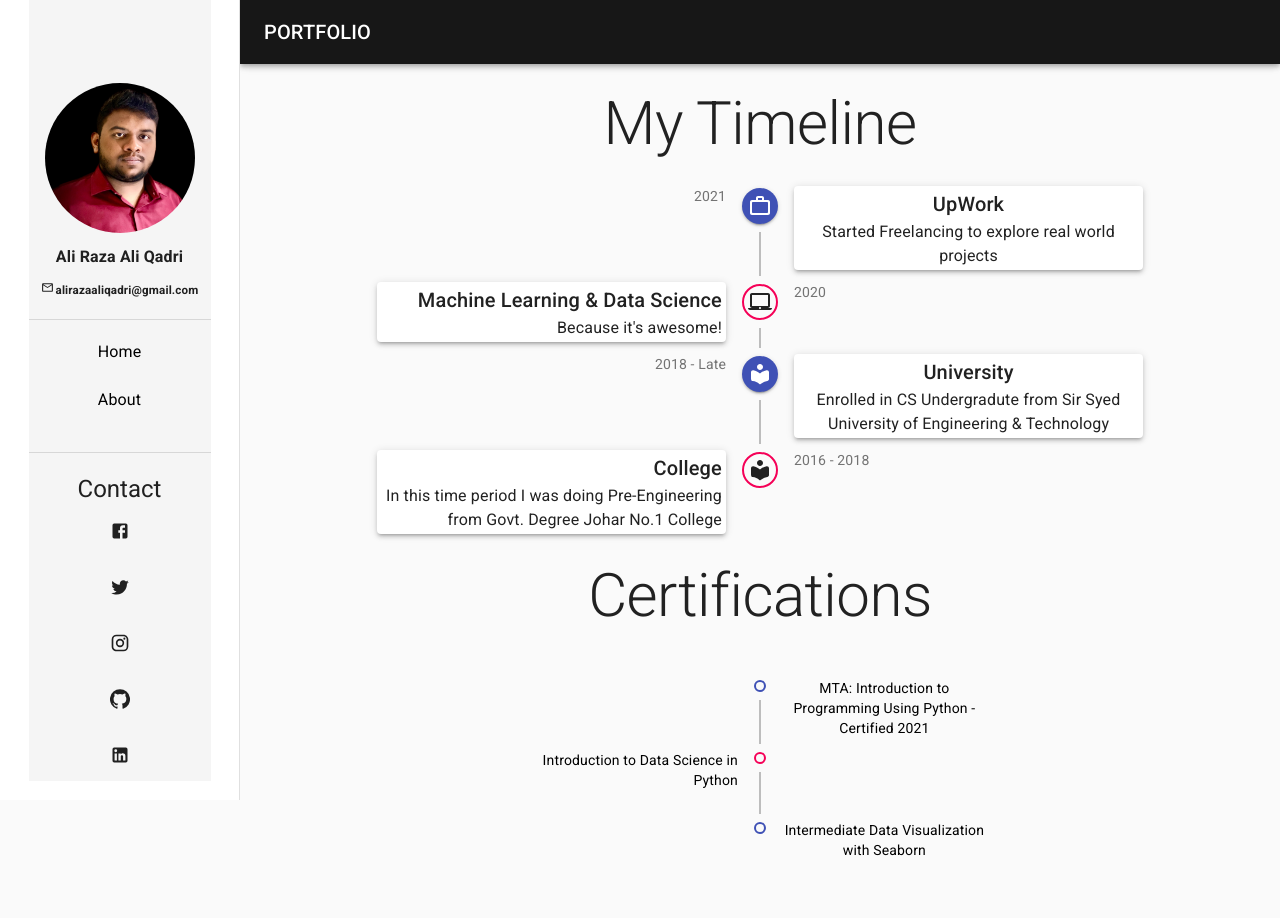
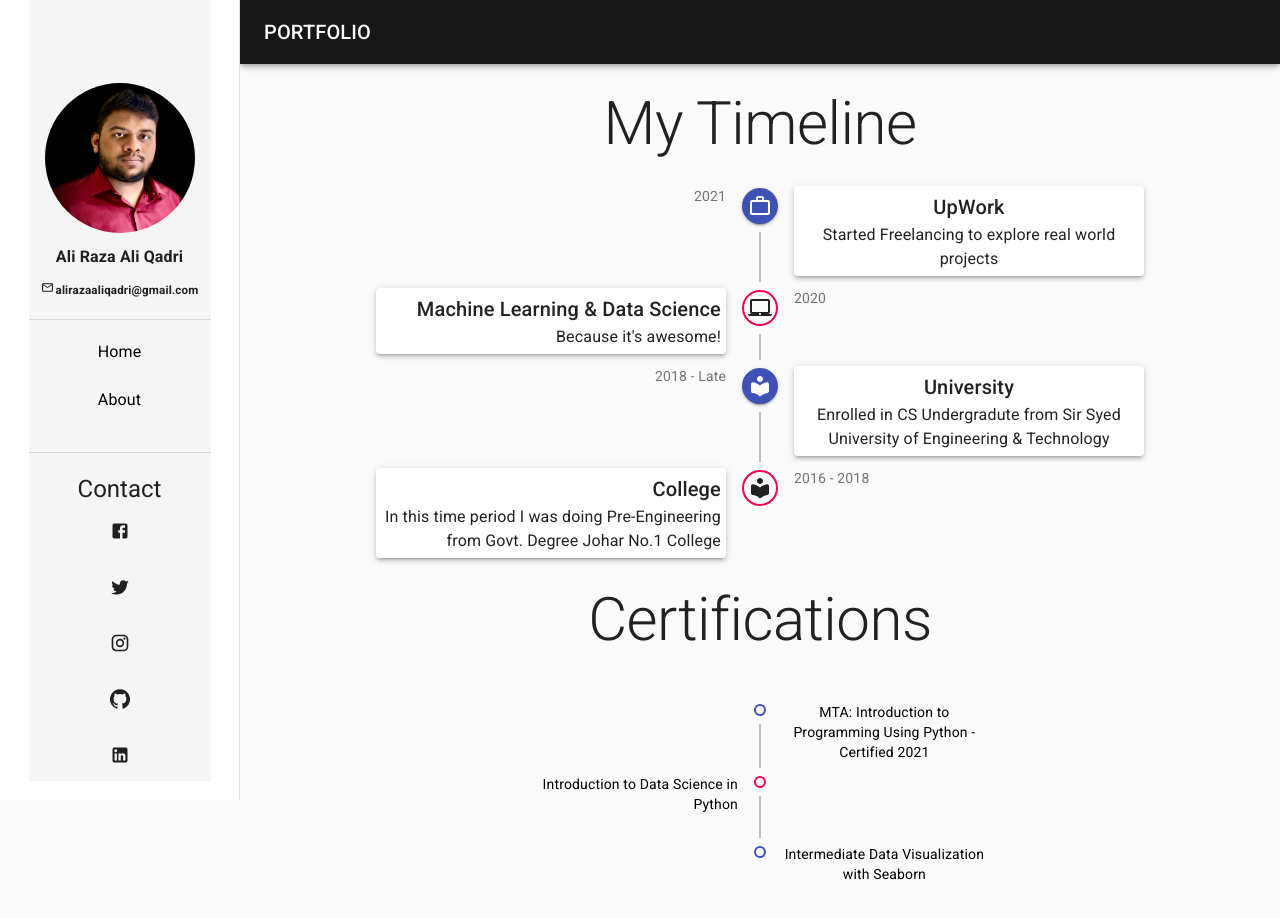
Before and after one commit to alirazaaliqadri/Portfolio, a React (Create React App) app: page /About in a window 1280 px wide. Shown: the top 918 px of the page. Built offline with nearby package versions, Linux system fonts and the light colour scheme.

Commit message:
Timeline Fixed

```diff
--- a/src/Components/About.js
+++ b/src/Components/About.js
@@ -30,8 +30,9 @@ theme.typography.h3 = {
 
 const useStyles = makeStyles((theme) => ({
     paper: {
-        padding:2,
-        paddingInline: 4,
+        padding:5,
+        width:'100%',
+        display:'block'
     },
     secondaryTail: {
         backgroundColor: theme.palette.secondary.main,
```
